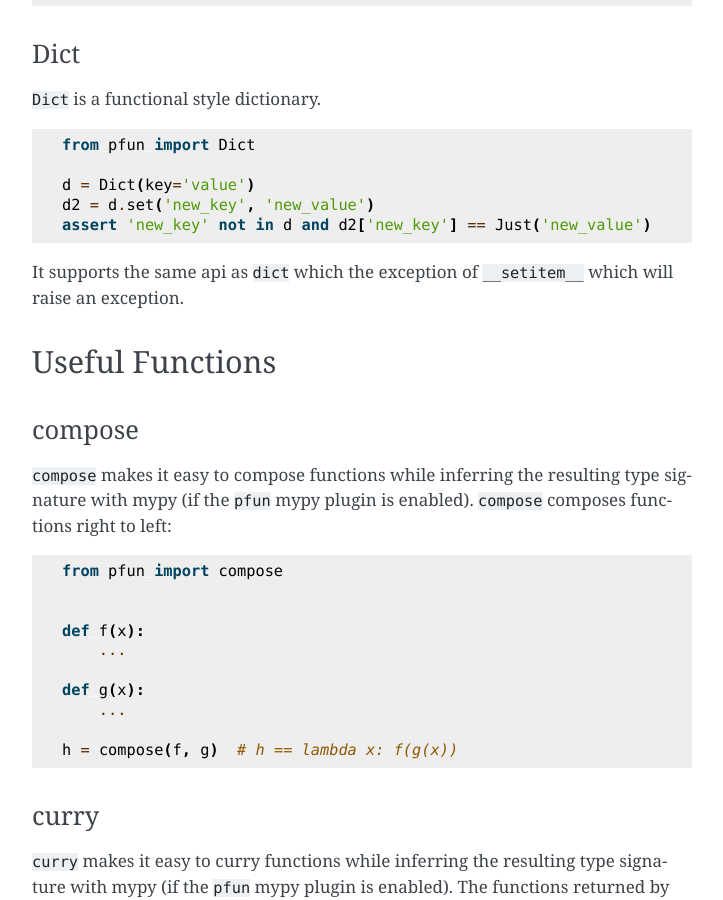
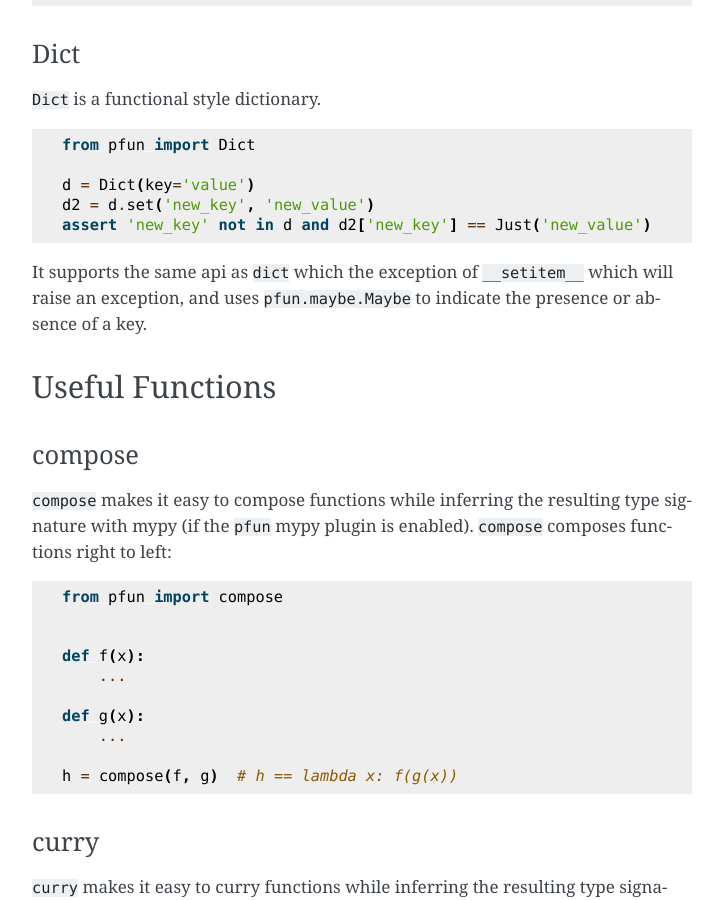
Before and after one commit to suned/pfun, a Sphinx documentation site: the page built from docs/source/programming_guide.md, in a window 1280 px wide and 900 px high, scrolled down 1807 px. Shown: the whole window, without its empty margins (388-1111 px from the left). Built offline with Sphinx 7.4.7, drawn with Linux system fonts in a browser that asks for light colours.

Commit message:
docs: improve documentation for dict

````diff
--- a/docs/source/programming_guide.md
+++ b/docs/source/programming_guide.md
@@ -85,7 +85,8 @@ d2 = d.set('new_key', 'new_value')
 assert 'new_key' not in d and d2['new_key'] == Just('new_value')
 ```
 
-It supports the same api as `dict` which the exception of `__setitem__` which will raise an exception.
+It supports the same api as `dict` which the exception of `__setitem__` which will raise an exception, and uses
+`pfun.maybe.Maybe` to indicate the presence or absence of a key.
 
 ## Useful Functions
 ### compose
````
